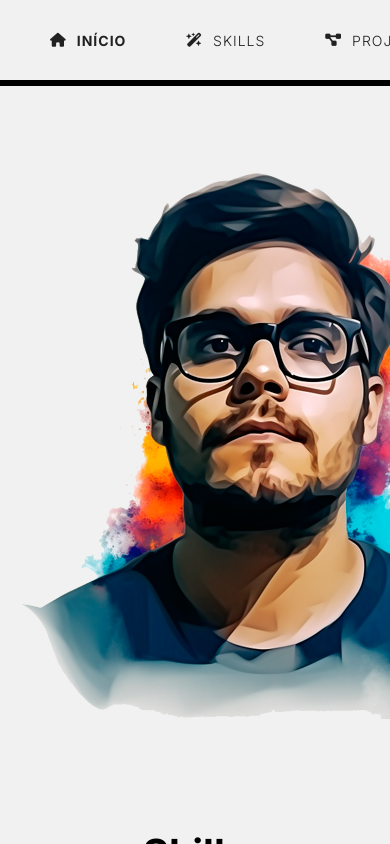
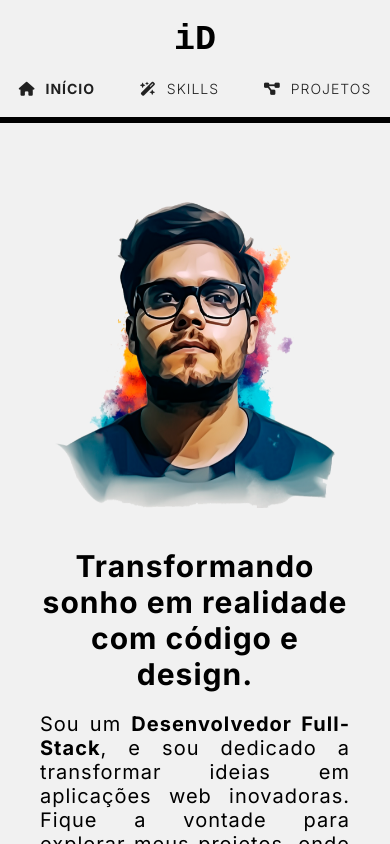
Before and after one commit to igordrangel/igordrangel, an Angular app: page / in a window 390 px wide. Built offline with nearby package versions, Linux system fonts and the light colour scheme; a web font is replaced by a local one.

Commit message:
ajustes para a versão mobile

```diff
--- a/src/app/components/container-app/header/header.component.css
+++ b/src/app/components/container-app/header/header.component.css
@@ -19,7 +19,7 @@ header {
   max-width: 1280px;
 }
 
-nav {
+.header-content nav {
   display: flex;
   align-items: center;
   gap: 2rem;
@@ -72,10 +72,14 @@ nav a.active {
   }
 }
 
-@media (max-width: 500px) {
-  header{
+@media (max-width: 950px) {
+  .header-content {
     flex-direction: column-reverse;
     gap: 2rem;
+  }
+
+  .header-content nav {
+    gap: 0.5rem;
   }
 
   .outside-link {
--- a/src/app/components/container-intro/container-intro.component.css
+++ b/src/app/components/container-intro/container-intro.component.css
@@ -7,3 +7,16 @@
   margin: 0 auto;
   max-width: 1280px;
 }
+
+.intro-container .intro-left-content,
+.intro-container .intro-right-content {
+  width: 100%;
+}
+
+@media (max-width: 950px) {
+  .intro-container {
+    flex-direction: column;
+    justify-content: flex-start;
+    max-width: 500px;
+  }
+}
--- a/src/app/components/subtitle-text/subtitle-text.component.css
+++ b/src/app/components/subtitle-text/subtitle-text.component.css
@@ -4,3 +4,10 @@ p {
   font-size: 2rem;
   letter-spacing: 0.1rem;
 }
+
+@media (max-width: 950px) {
+  p {
+    text-align: justify;
+    font-size: 2rem;
+  }
+}
--- a/src/app/components/timeline/timeline.component.css
+++ b/src/app/components/timeline/timeline.component.css
@@ -5,3 +5,9 @@
   width: 80%;
   margin: 0 auto;
 }
+
+@media (max-width: 950px) {
+  .timeline-container {
+    width: 90%;
+  }
+}
--- a/src/app/components/title-text/title-text.component.css
+++ b/src/app/components/title-text/title-text.component.css
@@ -4,3 +4,10 @@ h1 {
   font-size: 6rem;
   letter-spacing: 0.1rem;
 }
+
+@media (max-width: 950px) {
+  h1 {
+    text-align: center;
+    font-size: 3rem;
+  }
+}
--- a/src/app/pages/home/home.page.component.css
+++ b/src/app/pages/home/home.page.component.css
@@ -0,0 +1,11 @@
+img#profile-img {
+  display: block;
+  width: 100%;
+}
+
+@media (max-width: 950px) {
+  img#profile-img {
+    margin: 0 auto;
+    width: 80%;
+  }
+}
--- a/src/app/pages/home/home.page.component.html
+++ b/src/app/pages/home/home.page.component.html
@@ -3,7 +3,12 @@
   <app-container-intro>
 
     <ng-container left-side>
-      <img src="avatar/me.png" alt="Minha foto de perfil gerada através de IA" />
+      <img
+        id="profile-img"
+        class="animate__animated animate__fadeIn"
+        src="avatar/me.png"
+        alt="Minha foto de perfil gerada através de IA"
+      />
     </ng-container>
 
     <ng-container right-side>
--- a/src/app/pages/home/home.page.component.ts
+++ b/src/app/pages/home/home.page.component.ts
@@ -17,6 +17,7 @@ import { AsyncPipe } from "@angular/common";
 @Component({
   standalone: true,
   selector: 'app-home-page',
+  styleUrl: './home.page.component.css',
   templateUrl: './home.page.component.html',
   providers: [HomeService],
   imports: [
--- a/src/theme/timeline.css
+++ b/src/theme/timeline.css
@@ -2,3 +2,9 @@
   display: flex;
   width: calc((100% - 2rem)/2);
 }
+
+@media (max-width: 950px) {
+  .timeline-container > * {
+    width: 100%;
+  }
+}
```
